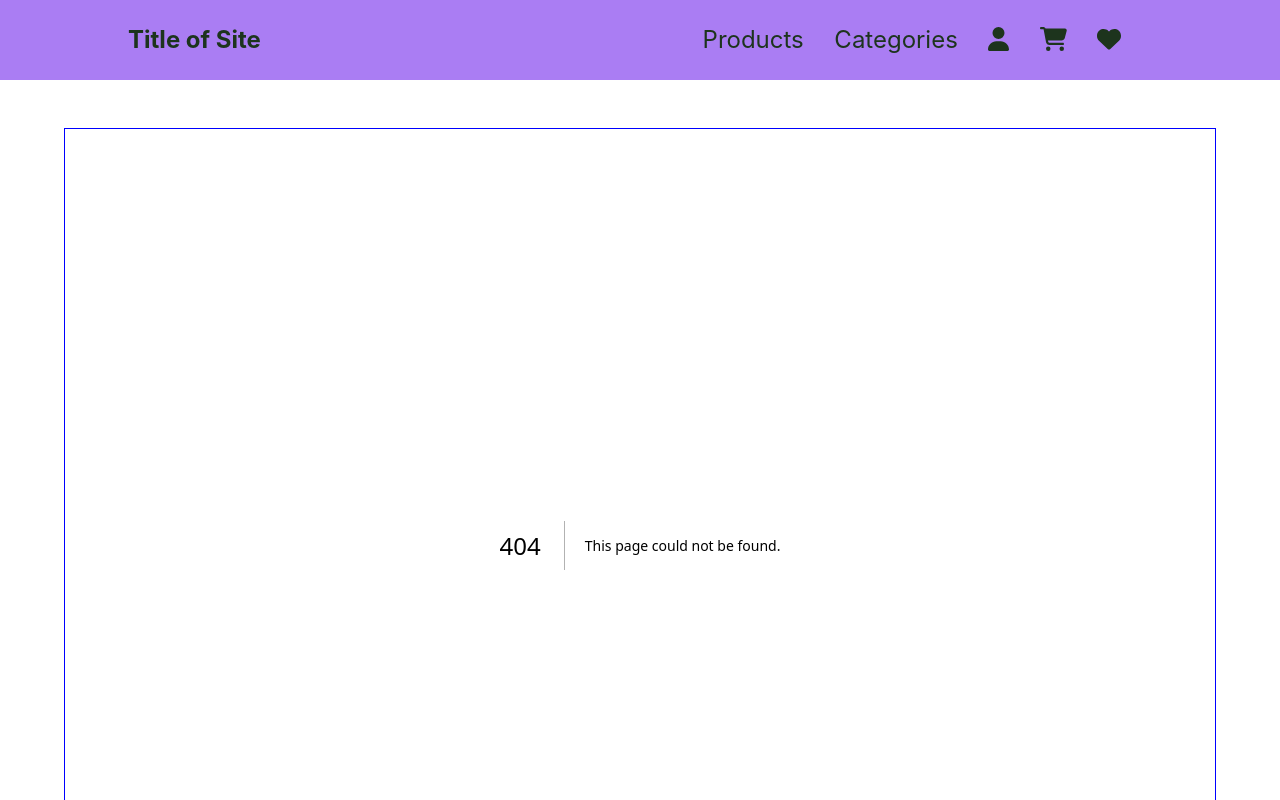
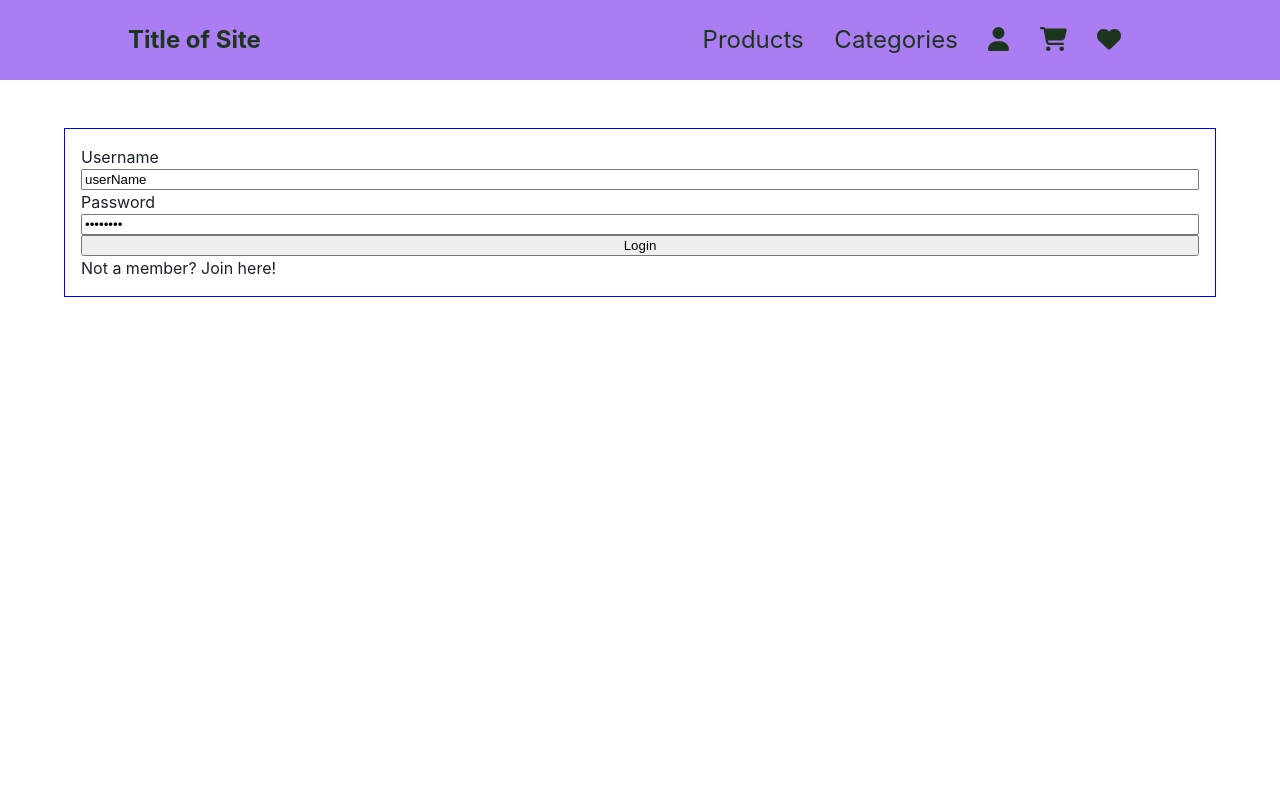
Before and after one commit to fishenchips/web-shop-examination, a Next.js app: page /user in a window 1280 px wide. Before the commit this address had no page. Shown: the top 800 px of the page. Built offline with nearby package versions, Linux system fonts and the light colour scheme.

Commit message:
adding login, userpage, creating userForm component

```diff
--- a/components/layout/MainNavigation.tsx
+++ b/components/layout/MainNavigation.tsx
@@ -25,7 +25,7 @@ export const MainNavigation = () => {
             <Link href="/categories">Categories</Link>
           </li>
           <li>
-            <Link href="/login">
+            <Link href="/user">
               <FontAwesomeIcon icon={faUser} />
             </Link>
           </li>
--- /dev/null
+++ b/components/user/login/Login.tsx
@@ -0,0 +1,16 @@
+import Link from "next/link";
+import { UserForm } from "../userForm/UserForm";
+
+export const Login = () => {
+  const formValues = {
+    header: "Please enter your username and password",
+    btnText: "Login",
+  };
+
+  return (
+    <>
+      <UserForm values={formValues} />
+      <Link href="/user/register">Not a member? Join here!</Link>
+    </>
+  );
+};
--- /dev/null
+++ b/components/user/userForm/UserForm.module.css
@@ -0,0 +1,12 @@
+.userForm div {
+  display: flex;
+  flex-direction: column;
+}
+
+.userForm input {
+  all: revert;
+}
+
+.userForm button {
+  all: revert;
+}
--- /dev/null
+++ b/components/user/userForm/UserForm.tsx
@@ -0,0 +1,26 @@
+import styled from "./UserForm.module.css";
+
+type Props = {
+  values: {
+    header: string;
+    btnText: string;
+  };
+};
+
+export const UserForm = ({ values }: Props) => {
+  return (
+    <form className={styled.userForm}>
+      <div>
+        <label htmlFor="userName">Username</label>
+        <input type="text" value="userName" />
+      </div>
+      <div>
+        <label htmlFor="password">Password</label>
+        <input type="password" value="password" />
+      </div>
+      <div>
+        <button type="submit">{values.btnText}</button>
+      </div>
+    </form>
+  );
+};
--- a/pages/login/index.tsx
+++ /dev/null
@@ -1,5 +0,0 @@
-const LoginPage = () => {
-  return <p>login</p>;
-};
-
-export default LoginPage;
--- /dev/null
+++ b/pages/user/index.tsx
@@ -0,0 +1,9 @@
+import { Login } from "../../components/user/login/Login";
+
+const UserPage = () => {
+  /* Create function where if user in not logged in, redirect to /user/login */
+
+  return <Login />;
+};
+
+export default UserPage;
```
Also changed, not shown: components/user/register/Register.tsx (added, +10 -0 lines), pages/user/login/index.tsx (added, +7 -0 lines), pages/user/register/index.tsx (added, +7 -0 lines).
